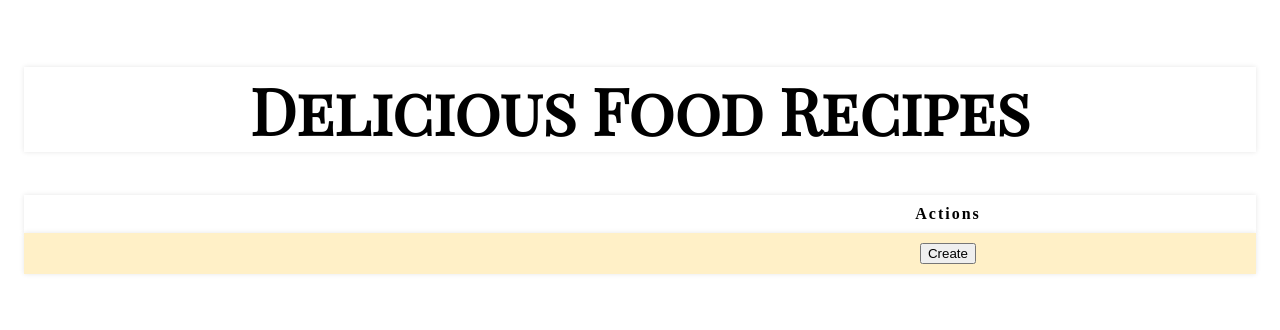
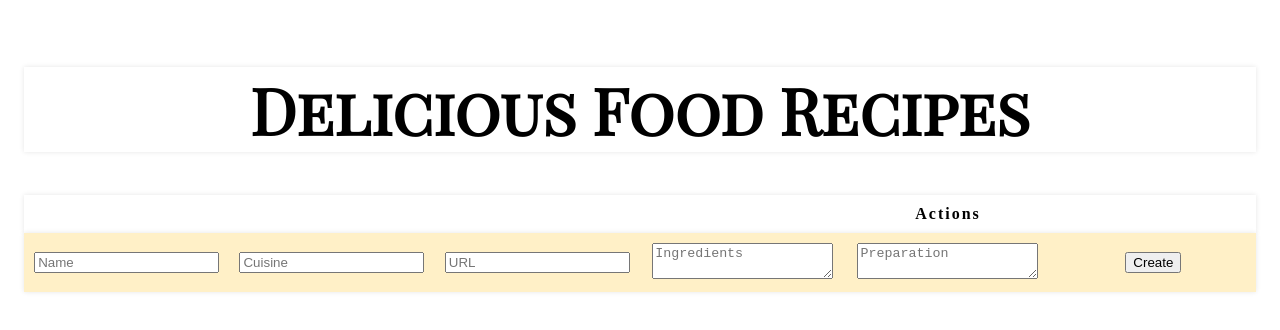
Before and after one commit to AshleyBlueRamsey/project-recipe-app, a React (Create React App) app: page / in a window 1280 px wide. Shown: the top 330 px of the page. Built offline with nearby package versions, Linux system fonts and the light colour scheme.

Commit message:
Wrote Code for RecipeCreate

```diff
--- a/src/RecipeCreate.js
+++ b/src/RecipeCreate.js
@@ -1,17 +1,93 @@
 import React, { useState } from "react";
 
-function RecipeCreate() {
+function RecipeCreate({ addRecipes }) {
+  const initialFormState = {
+    name: "",
+    cuisine: "",
+    photo: "",
+    ingredients: "",
+    preparation: "",
+  };
+
+  const [formData, setFormData] = useState({ ...initialFormState });
+
+  const handleChange = ({ target }) => {
+    setFormData({
+      ...formData,
+      [target.name]: target.value,
+    });
+  };
+
+  const handleSubmit = (event) => {
+    event.preventDefault();
+    addRecipes(formData);
+    setFormData({ ...initialFormState });
+  };
 
   // TODO: When the form is submitted, a new recipe should be created, and the form contents cleared.
   // TODO: Add the required input and textarea form elements.
   // TODO: Add the required submit and change handlers
 
   return (
-    <form name="create">
+    <form name="create" onSubmit={handleSubmit}>
       <table>
         <tbody>
           <tr>
-            <td></td>
+            <td>
+              <input
+                name="name"
+                type="text"
+                required={true}
+                value={formData.name}
+                placeholder="Name"
+                onChange={handleChange}
+                >
+                </input>
+            </td>
+            <td>
+              <input
+                name="cuisine"
+                type="text"
+                required={true}
+                value={formData.cuisine}
+                placeholder="Cuisine"
+                onChange={handleChange}
+                >
+                </input>
+            </td>
+            <td>
+              <input
+                name="photo"
+                type="url"
+                required={true}
+                value={formData.photo}
+                placeholder="URL"
+                onChange={handleChange}
+                >
+                </input>
+            </td>
+            <td>
+              <textarea
+                name="ingredients"
+                type="text"
+                required={true}
+                value={formData.ingredients}
+                placeholder="Ingredients"
+                onChange={handleChange}
+                >
+                </textarea>
+            </td>
+            <td>
+              <textarea
+                name="preparation"
+                type="text"
+                required={true}
+                value={formData.preparation}
+                placeholder="Preparation"
+                onChange={handleChange}
+                >
+                </textarea>
+            </td>
             <td>
               <button type="submit">Create</button>
             </td>
```
